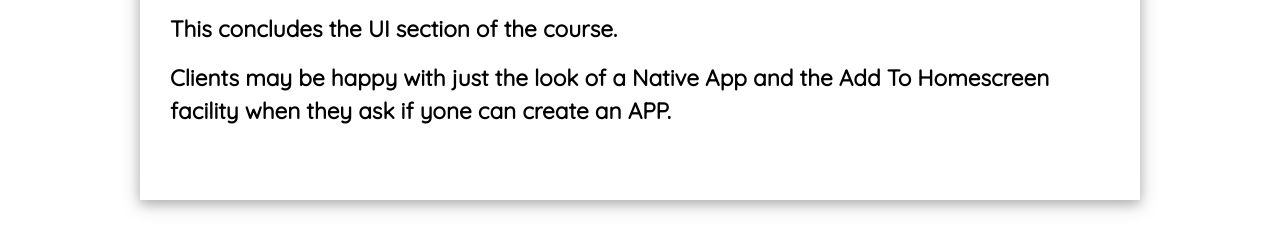
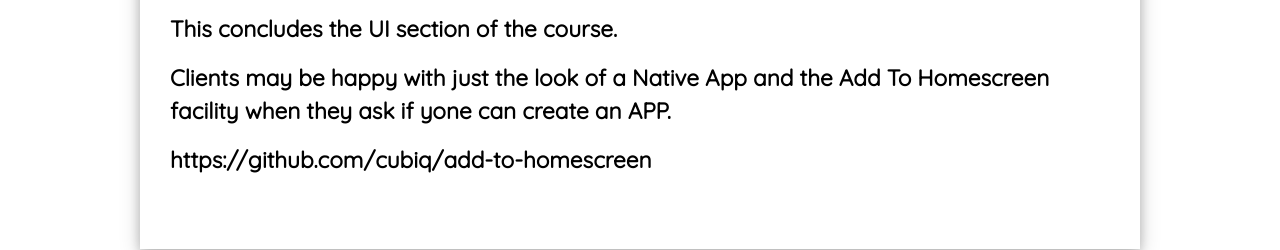
Before and after one commit to aniWeyn/pwa, a plain HTML site: page 15/index.html in a window 1280 px wide. Shown: the part 273-523 px from the top of the page. Drawn offline with Linux system fonts and the light colour scheme.

Commit message:
add ref to github/cubix

```diff
--- a/15/index.html
+++ b/15/index.html
@@ -61,7 +61,7 @@
         homescreen.</p>
       <p>This concludes the UI section of the course.</p>
       <p>Clients may be happy with just the look of a Native App and the Add To Homescreen facility when they ask if yone can create an APP.</p>
-      <p></p>
+      <p>https://github.com/cubiq/add-to-homescreen</p>
       <br>
     </div>
     <div style="height:40px;"></div>
```
